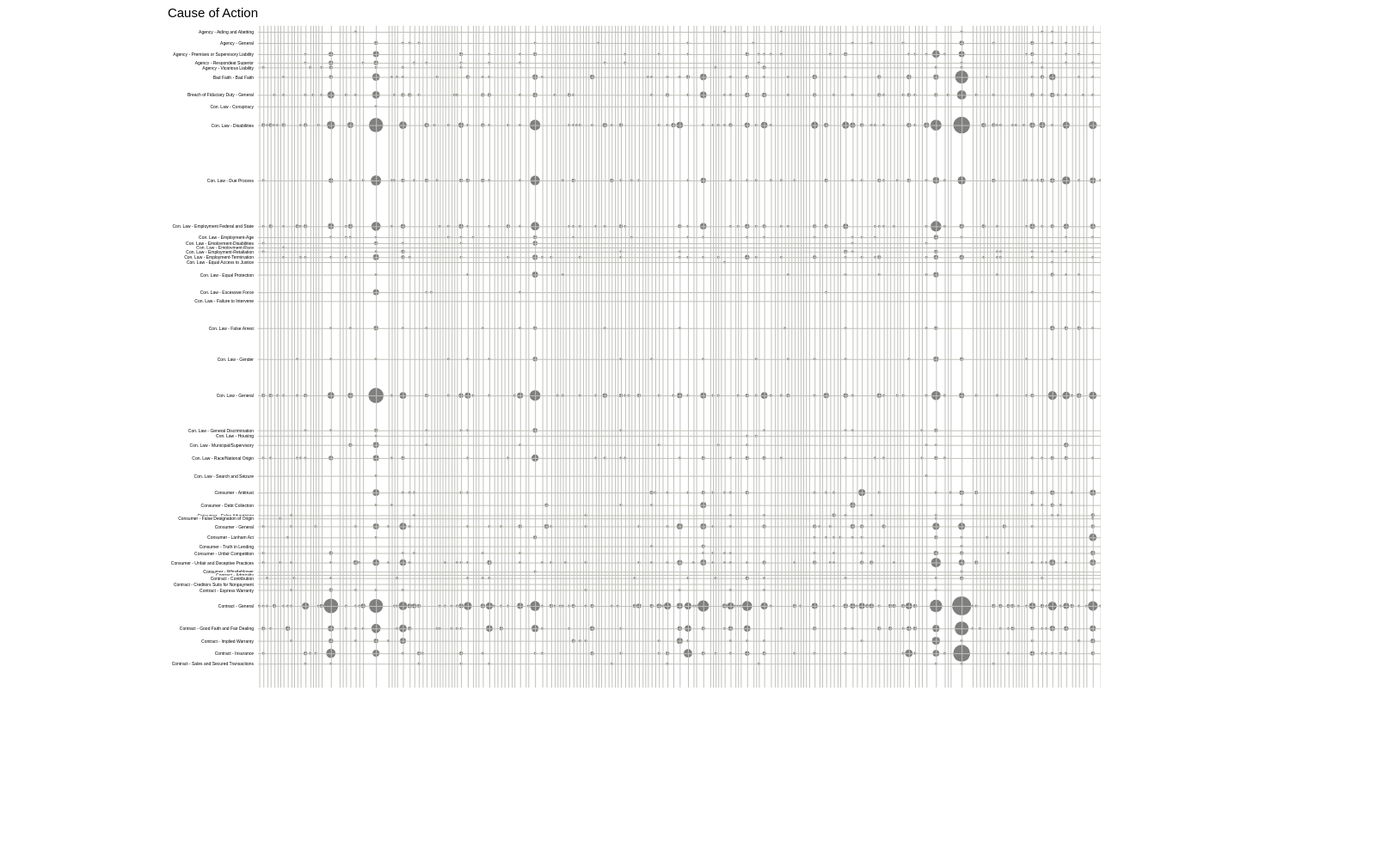
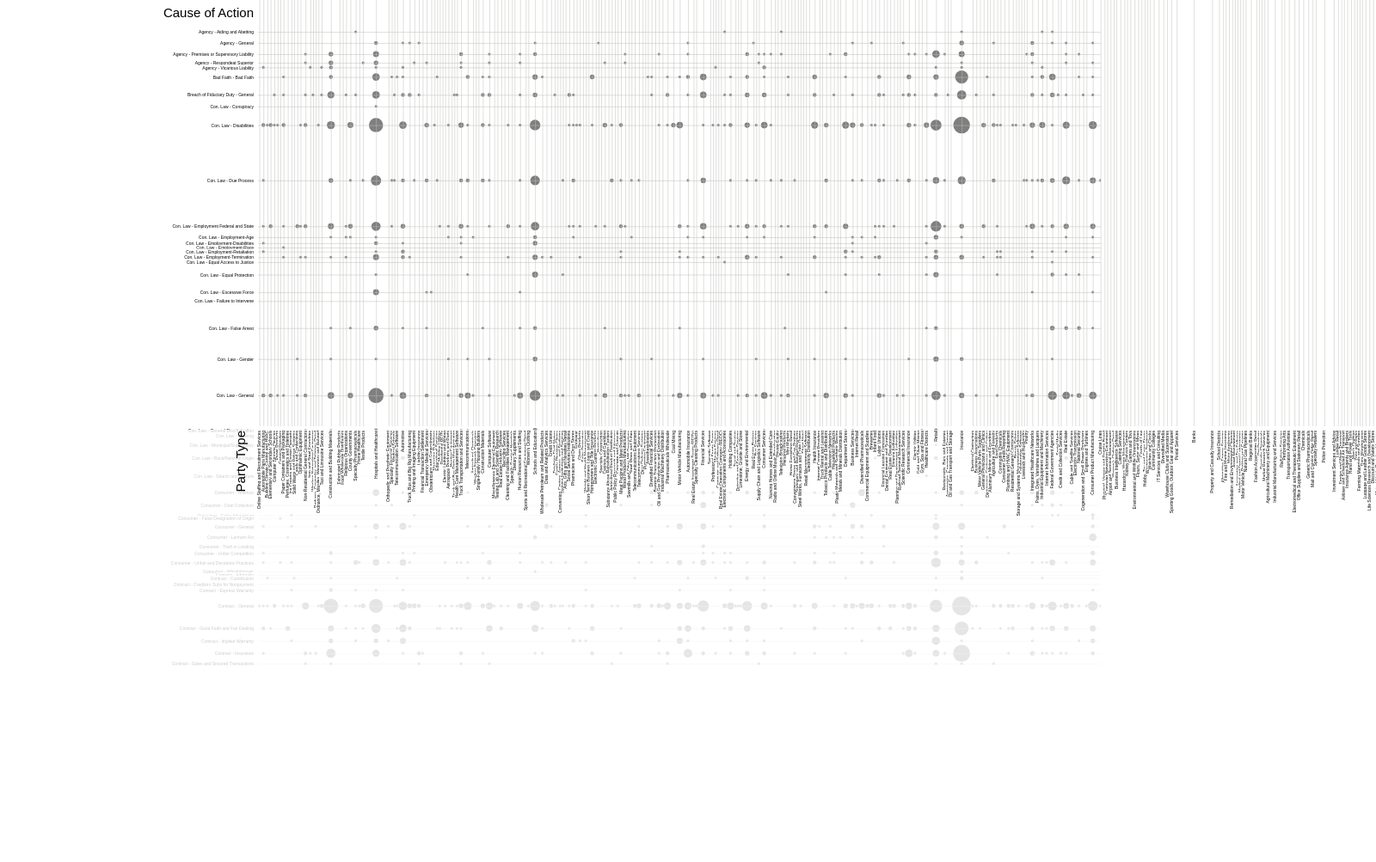
Before and after one commit to jasperSpeicher/party-type-v-coa, a website: page index.html in a window 1280 px wide. Shown: the whole page at 86% size, 1600 px wide, since content can reach past the window. After the commit the page ends 800 px from the top, so only its background shows below. Drawn offline with nearby package versions, Linux system fonts and the light colour scheme.

Commit message:
Fix axis labels

```diff
--- a/index.html
+++ b/index.html
@@ -19,6 +19,28 @@
             overflow: visible;
             cursor: crosshair !important;
         }
+        .x-axis-container {
+            position: fixed;
+            bottom: 0;
+            left: 0;
+            pointer-events: none;
+        }
+        .x-axis-container::before {
+            content: ' ';
+            display: block;
+            position: absolute;
+            bottom: 0;
+            left: 0;
+            right: 0;
+            height: 300px;
+            background-color: #fff;
+            opacity: 0.8;
+            z-index: 0;
+        }
+        .x-axis-container > svg {
+            position: relative;
+            z-index: 1;
+        }
 
         .domain {
             display: none;
@@ -28,11 +50,15 @@
             font-size: 1.5em;
             font-family: sans-serif;
         }
+        .x-axis .axis-label {
+            transform: rotate(-90deg) translate(-5px, -5px);
+        }
 
 
 
         .tick line {
             stroke: #C0C0BB;
+            opacity: 0.5;
         }
 
         .tick text {
@@ -81,7 +107,7 @@
     <svg width="1600" height="800"></svg>
 </div>
 <div class="x-axis-container">
-    <svg width="1600" height="200"></svg>
+    <svg width="1600" height="800"></svg>
 </div>
 </body>
 <script src="https://cdnjs.cloudflare.com/ajax/libs/d3/5.9.2/d3.min.js"></script>
--- a/index.js
+++ b/index.js
@@ -13,18 +13,22 @@ function getDimensionLabels( data ) {
 
 function initializePlot( dimensionLabels, config ) {
 
-    const svg = d3.select( 'svg' );
-    const plotGroup = svg.append( 'g' )
+    const plotSvg = d3.select( getPlotSvg() );
+    const xAxisSvg = d3.select( getXAxisSvg() );
+
+    const plotGroup = plotSvg.append( 'g' )
         .attr( 'transform', `translate(${config.margin.left},${config.margin.top})` );
 
     const drawGroup = plotGroup.append( 'g' )
         .attr( 'class', 'draw' );
 
-    const xAxisGroup = plotGroup.append( 'g' )
-        .attr( 'class', 'x-axis' );
-
     const yAxisGroup = plotGroup.append( 'g' )
         .attr( 'class', 'y-axis' );
+
+    const xAxisGroup = xAxisSvg.append( 'g' )
+        .attr( 'transform', `translate(${config.margin.left},${config.margin.top})` )
+        .append( 'g' )
+        .attr( 'class', 'x-axis' );
 
     return { plotGroup, drawGroup, xAxisGroup, yAxisGroup };
 }
@@ -50,6 +54,10 @@ function getPlotSvg() {
     return document.querySelector( '.plot-container svg' );
 }
 
+function getXAxisSvg() {
+    return document.querySelector( '.x-axis-container svg' );
+}
+
 function getSvgDims() {
     const svg = d3.select( 'svg' );
     const width = svg.attr( 'width' );
@@ -58,9 +66,12 @@ function getSvgDims() {
 }
 
 function setSvgDims( { width, height } ) {
-    const svg = d3.select( 'svg' );
-    svg.attr( 'width', width );
-    svg.attr( 'height', height );
+    const plotSvg = d3.select( '.plot-container svg' );
+    const xAxisSvg = d3.select( '.x-axis-container svg' );
+    plotSvg.attr( 'width', width );
+    plotSvg.attr( 'height', height );
+    xAxisSvg.attr( 'width', width );
+    xAxisSvg.attr( 'height', height );
 }
 
 function sum( array ) {
@@ -120,13 +131,12 @@ function initializeAxes( rawData, plotData, dimensionLabels, plotComponents, con
         .attr( 'class', 'axis-label' )
         .attr( 'x', 0 )
         .attr( 'y', -10 )
-        .attr( 'transform', `translate(0, ${innerHeight})` )
         .style( 'text-anchor', 'end' )
         .text( xLabel );
 
     plotComponents.yAxisGroup.append( 'text' )
         .attr( 'class', 'axis-label' )
-        .attr( 'x', 0 )
+        .attr( 'x', -5 )
         .attr( 'y', -10 )
         .style( 'text-anchor', 'end' )
         .text( yLabel );
@@ -203,10 +213,10 @@ function initializeAxes( rawData, plotData, dimensionLabels, plotComponents, con
                 if ( tickElement ) {
                     tickElement.classList.add( 'active' );
                     tickElement.parentNode.append( tickElement );
-                    if ( activeTickElements[index] && (tickElement !== activeTickElements[index]) ) {
-                        activeTickElements[index].classList.remove( 'active' );
+                    if ( activeTickElements[ index ] && (tickElement !== activeTickElements[ index ]) ) {
+                        activeTickElements[ index ].classList.remove( 'active' );
                     }
-                    activeTickElements[index] = tickElement;
+                    activeTickElements[ index ] = tickElement;
                 }
             } );
         } );
```
